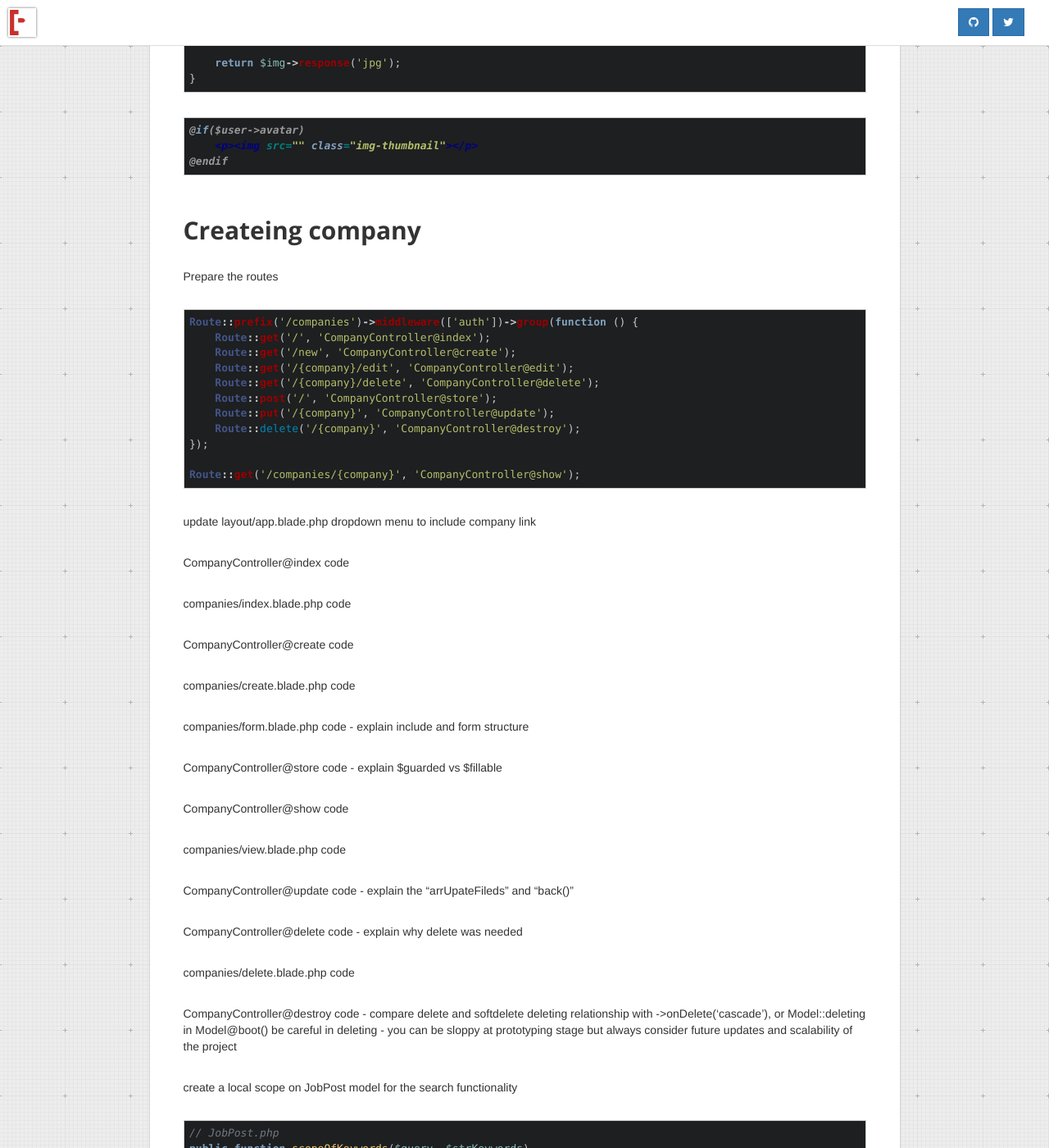
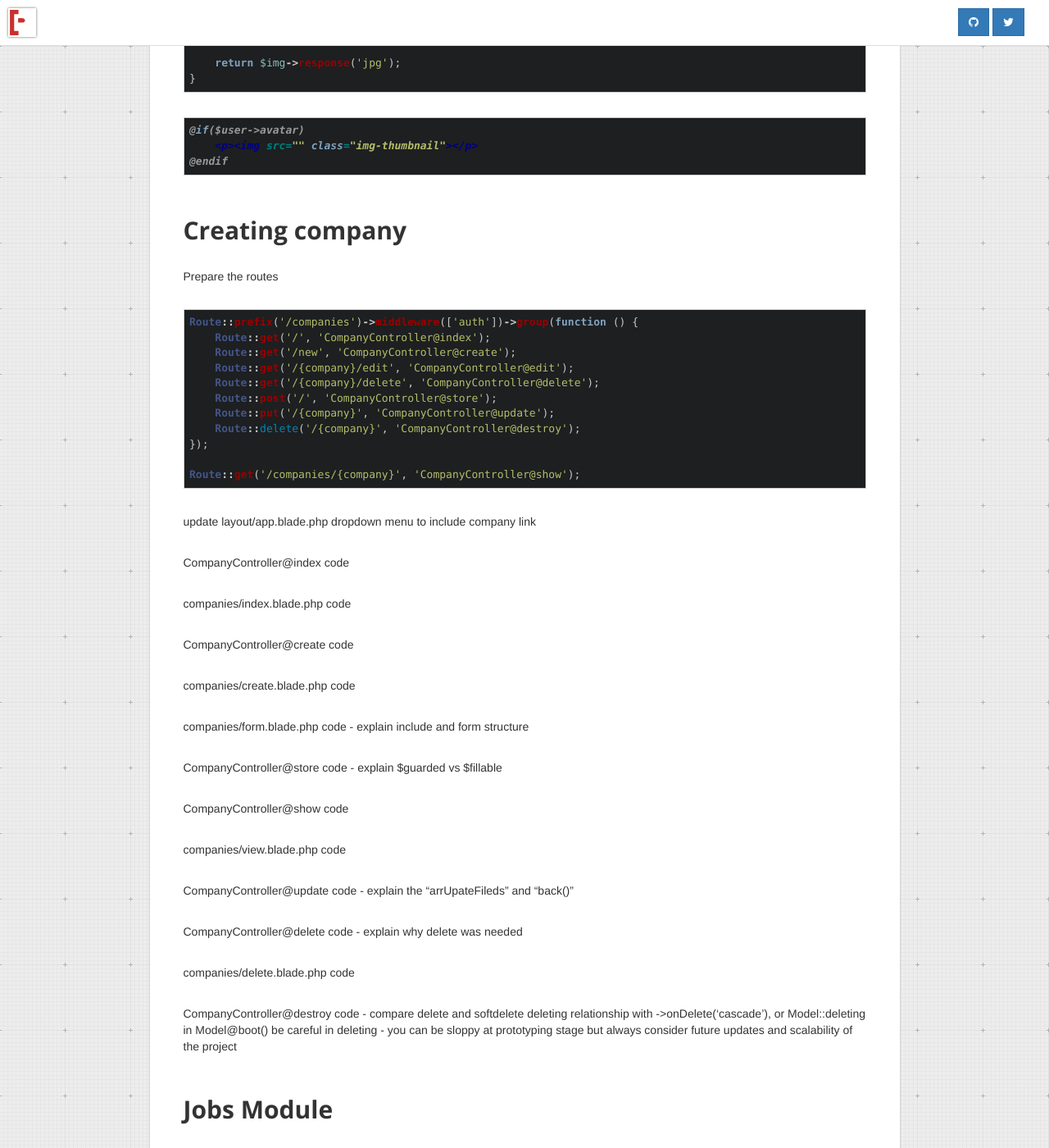
Before and after one commit to codingpajamas/codingpajamas.github.io, a Jekyll site: the page built from _posts/2018-08-03-rapid-prototyping-with-laravel.md, in a window 1280 px wide and 1400 px high, scrolled down 6744 px. Shown: the whole window at 82% size. Built offline with Jekyll 4.4.1, drawn with Linux system fonts in a browser that asks for light colours; some web fonts are replaced; some of the changed text lies outside the part shown.

Commit message:
laravel prototyping

```diff
--- a/_posts/2018-08-03-rapid-prototyping-with-laravel.md
+++ b/_posts/2018-08-03-rapid-prototyping-with-laravel.md
@@ -350,7 +350,7 @@
 ~~~
 
 
-## Createing company
+## Creating company
 
 Prepare the routes
 
@@ -395,6 +395,12 @@
 CompanyController@destroy code - compare delete and softdelete
 deleting relationship with ->onDelete('cascade'), or Model::deleting in Model@boot()
 be careful in deleting - you can be sloppy at prototyping stage but always consider future updates and scalability of the project
+
+
+## Jobs Module
+
+prepare the jobs route group
+
 
 
 
```
